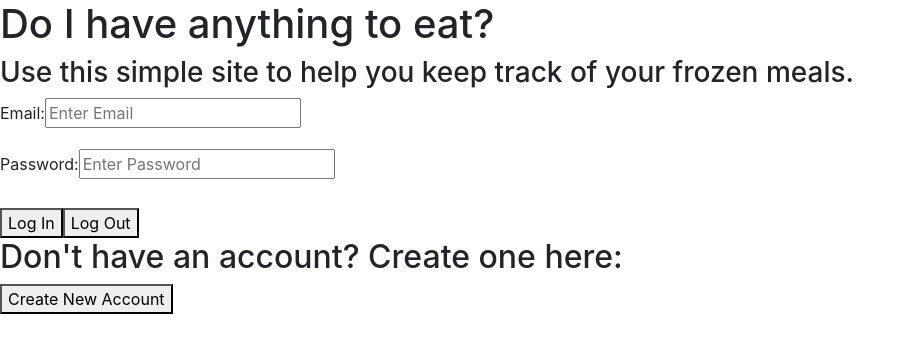
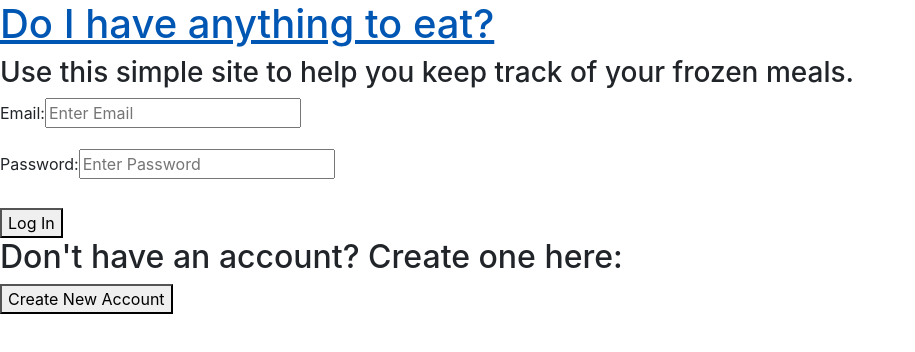
Before and after one commit to JacobPaul710/DIHATE-FRONTEND, a React (Create React App) app: page / in a window 1280 px wide. Shown: the top 352 px of the page, without its empty margins (0-915 px from the left). Built offline with nearby package versions, Linux system fonts and the light colour scheme.

Commit message:
Adds Logout component to log user out by clearing local storage.

```diff
--- a/src/App.js
+++ b/src/App.js
@@ -8,6 +8,7 @@ import Icebox from './components/pages/icebox index/IceBox';
 import NewMeal from './components/pages/new meal/NewMeal';
 import EditMeal from './components/pages/meal edit/EditMeal';
 import DeleteMeal from './components/pages/delete meal/DeleteMeal';
+import Logout from './components/Logout';
 
 function App () {
   return (
@@ -18,6 +19,7 @@ function App () {
       <Route path='/newmeal' element={<NewMeal />} />
       <Route path='/editmeal' element={<EditMeal />} />
       <Route path='/deletemeal' element={<DeleteMeal />} />
+      <Route path='/logout' element={<Logout />} />
     </Routes>
   )
 }
--- /dev/null
+++ b/src/components/Logout.js
@@ -0,0 +1,29 @@
+import { useNavigate } from "react-router-dom";
+import { useEffect } from "react";
+
+
+function Logout() {
+    const navigate = useNavigate();
+    const handleLogout = async () => {
+        try {
+            localStorage.removeItem('response');
+            await fetch('http://localhost:4000/logout');
+
+        }
+        catch (err) {
+            console.log(err);
+        }
+        // finally {
+        //     navigate('/');
+        // }
+    }
+    useEffect(() => {
+        handleLogout();
+        navigate('/');
+    })
+    handleLogout();
+}
+
+export default Logout;
+
+//cookie is being reset by logout function correctly, but browser is possibly caching it. Local storage is removed so user is still logged out, but cookie remains.
--- a/src/components/pages/home/Home.js
+++ b/src/components/pages/home/Home.js
@@ -68,7 +68,7 @@ function Home() {
     return(
         <>
             <div>
-                <h1>Do I have anything to eat?</h1>
+                <Link to="/icebox"><h1>Do I have anything to eat?</h1></Link>
                 <h3>Use this simple site to help you keep track of your frozen meals.</h3>
             </div>
             <div>
@@ -82,7 +82,6 @@ function Home() {
                     <br />
 
                     <button>Log In</button>
-                    <button>Log Out</button>
                 </form>
 
             </div>
--- a/src/components/pages/icebox index/IceBox.js
+++ b/src/components/pages/icebox index/IceBox.js
@@ -79,7 +79,7 @@ function Icebox ( ) {
     return(
         <div className="container">
             <div><h1>Welcome to your Icebox, {username}!</h1>
-            <button >Log Out</button></div>
+           <Link to="/logout" ><button >Log Out</button></Link></div>
 
             {currentPost.map((post) => {
                 let formatted = moment(post.date).format("MM/DD/YYYY")
```
